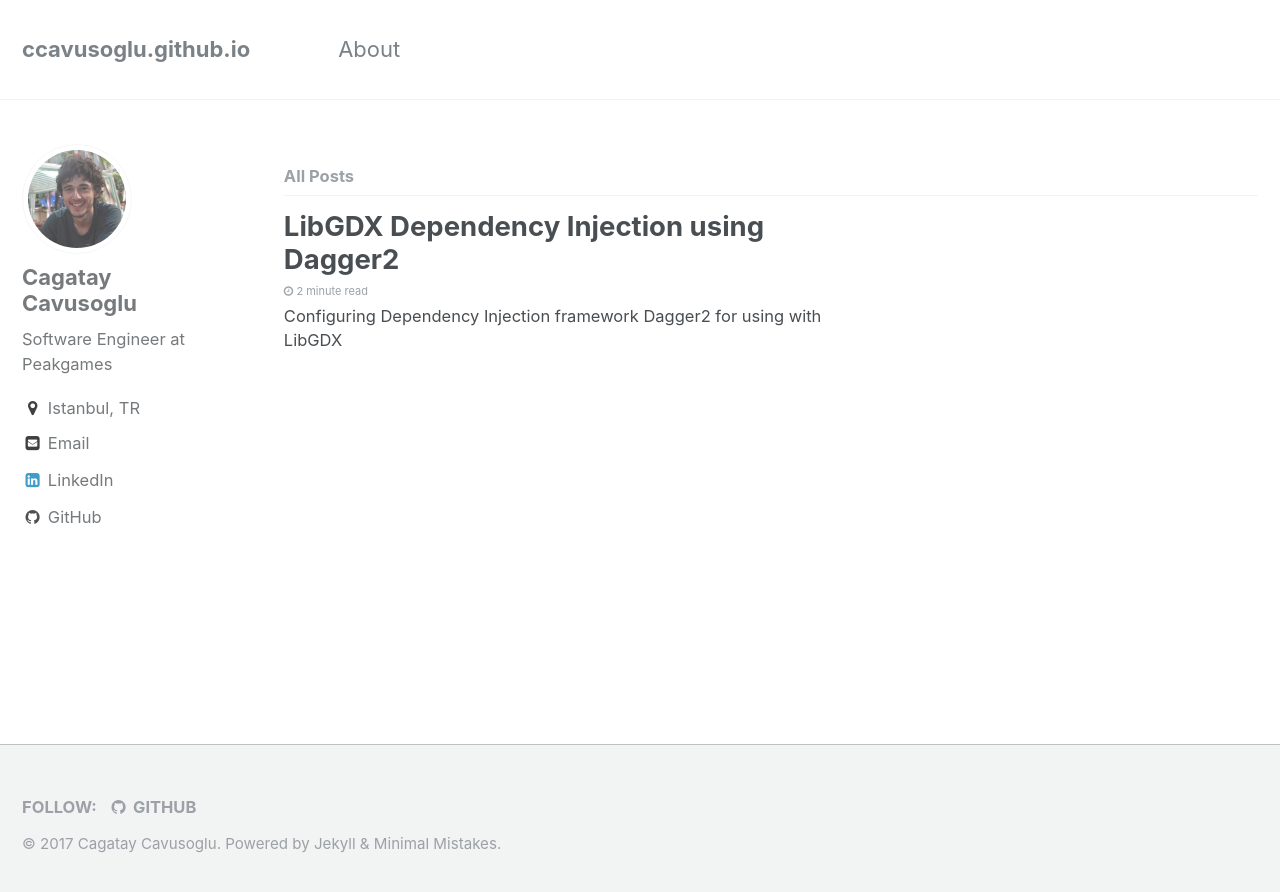
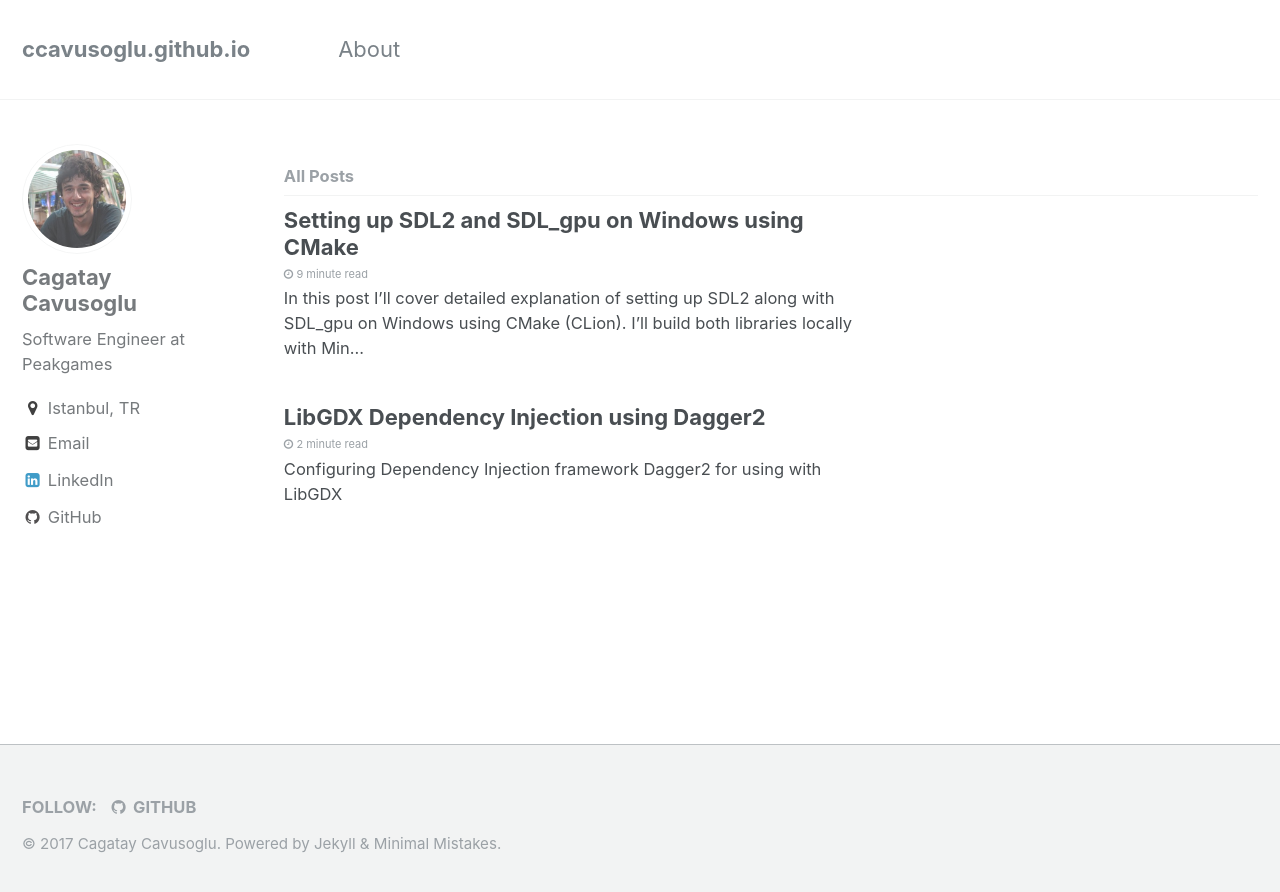
Before and after one commit to ccavusoglu/ccavusoglu.github.io, a Jekyll site: the page built from index.html, in a window 1280 px wide. Shown: the top 892 px of the page. Built offline with Jekyll 4.4.1, drawn with Linux system fonts in a browser that asks for light colours; the list of posts is cut into pages by our own code; part of the change alters nothing that is shown.

Commit message:
sdl setup post. css changes.

````diff
--- /dev/null
+++ b/_posts/2017-02-21-Setting up SDL2 and SDL_gpu on Windows using CMake.md
@@ -0,0 +1,161 @@
+---
+title: Setting up SDL2 and SDL_gpu on Windows using CMake
+layout: single
+category: posts
+tags:
+ - sdl2
+ - sdl_gpu
+ - gamedev
+ - cmake
+ - clion
+ - mingw
+published: true
+---
+
+In this post I'll cover detailed explanation of setting up SDL2 along with SDL_gpu on Windows using CMake (CLion). I'll build both libraries locally with MinGW. I plan to develop my own simple 2D game engine on top of SDL2 and document my progress periodically.
+
+There are a few guides about how to start using SDL2 for different operating systems and compilers. I thought it would be nice to add a complete guide for the people who want to use the same environment as I'm using.
+
+**SDL** (Simple Directmedia Layer) is a cross-platform library providing low level access to audio, input and graphics hardware. There are alternatives to SDL, however none of them officially support Mobile platforms.
+
+I'm going to use **CLion** on Windows. Instead of using SDL's renderer, initially, I'm planning to use **SDL_gpu** (<https://github.com/grimfang4/sdl-gpu>), a native OpenGL/OpenGLES renderer library for SDL/SDL2. Later on, I'll implement my own renderer.
+
+Although there are available debug builds for SDL2 and SDL_gpu, I couldn't find a way to attach sources on CLion for libraries compiled elsewhere. Thus I'm going to compile them and generate libraries myself. Note that, before publishing, its important to replace debug libraries with release ones, expecially with the ones provided by the library owners because they probably
+optimized them better.
+
+First, we should install necessary **MinGW** packages.
+Grab the installer from <https://sourceforge.net/projects/mingw/files/> and install the base, developer-toolkit, gcc-g++ and msys-base packages.
+
+![](../../assets/images/mingw_setup.png)
+
+Download and install **CMake**.
+<br/>
+<https://cmake.org/download/>
+
+Download **SDL2 development libraries** and source code.
+<br/>
+<http://libsdl.org/download-2.0.php>
+
+Download **SDL_gpu (SDL2_gpu for SDL2) development libraries** and source code.
+<br/>
+<https://github.com/grimfang4/sdl-gpu/releases>
+
+For both, extract the libraries and header files to the same folder for proper use (e.g. *C:/Development/Library*).
+
+Now, let's configure our **CMakeList** file.
+
+Here we have 2 choices. Either we explicitly include and link SDL2 and SDL_gpu by hardcoding the paths to CMakeList or use CMake's **find_package**. **find_package** will search and find the library files. CMake's **find** commands work by searching suffixes. If you put your libraries and header files in any folder named other than **include** or **lib** you have to add those paths explicitly to the module file.
+
+Good folks out there have already written some module files for SDL2. Get **FindSDL2.cmake** and place it in a common path (*C:/Development/CMake/modules* in this case).
+<br/>
+<https://github.com/tcbrindle/sdl2-cmake-scripts>
+
+I'll further explain the details on CMakeList file.
+
+```cmake
+set(CMAKE_VERBOSE_MAKEFILE ON)
+cmake_minimum_required(VERSION 3.6)
+project(SDL_Sandbox)
+
+set(CMAKE_CXX_STANDARD 11)
+
+# Put the FindSDL2.cmake in a folder and tell CMake to find it there
+set(CMAKE_MODULE_PATH "C:/Development/CMake/modules")
+
+# This path is used by FindSDL2 module.
+# It will find include and lib folders under this directory.
+# This is because find command doesn't include any path for Windows.
+# So it can't find anything using default paths.
+# SDL2_PATH is already expected in module file. I'm using the same variable.
+set(SDL2_PATH "C:/Development/Library")
+
+# CMake parses module files by their names. It will use FindSDL2 in this case.
+find_package(SDL2 REQUIRED)
+
+# Explicitly specify paths for SDL_gpu. It's hardcoded and ugly but easy.
+set(SDL2_GPU_LIBRARY_PATH "C:/Development/Library/lib/libSDL2_gpu.dll.a")
+set(SDL2_GPU_INCLUDE_PATH "C:/Development/Library/include/SDL2_gpu")
+
+# SDL2_INCLUDE_DIR variable set by the FindSDL2 module (if it finds directory).
+include_directories(${SDL2_INCLUDE_DIR} ${SDL2_GPU_INCLUDE_PATH})
+
+set(SOURCE_FILES src/main.cpp)
+add_executable(SDL_Sandbox ${SOURCE_FILES})
+
+# SDL2MAIN_LIBRARY is also specified within SDL2_LIBRARY by the FindSDL2 module.
+# It's needed for Windows specific main function.
+# If I don't use FindSDL2 module, I have to link it as well.
+target_link_libraries(SDL_Sandbox
+	#	${SDL2MAIN_LIBRARY}
+        ${SDL2_LIBRARY}
+        ${SDL2_GPU_LIBRARY_PATH})
+```
+
+At this point everything is ready. Fire up the CLion and create an empty project.
+
+Edit CMakeLists and run CMake by reloading changes. As we are dynamically loading SDL2 and SDL_gpu, we need to put **SDL2.dll** and **libSDL2_gpu.dll** under *Windows/system32* or our project's build directory (right near to exe).
+
+Test with a simple main.
+
+```cpp
+int main(int argc, char *argv[]) {
+    GPU_Init(1024, 768, 1);
+    return 0;
+}
+```
+
+From now on we can use SDL2 and SDL_gpu, But, we can't debug (step into) any SDL2 or SDL_gpu code. This is very annoying. I constantly step through the execution of a program to find errors faster. And if I'm going to develop something relatively big, I need this ability. First, to debug any external library, it needs to be compiled with the debug flag (-g). Debug builds provide more info about the execution and allow you to step into code. Debug libraries contain source info. They have the relative path to their sources in the debug_info section. Both SDL2 and SDL_gpu official releases include debug builds however this isn't enough. CLion has no ability to attach sources (AFAIK) to external libraries. So, I need to compile these libraries locally.
+
+### Compiling SDL2
+
+Run the **msys.bat** under *.../MinGW/msys/1.0*
+
+Extract SDL2 sources to *.../MinGW/msys/1.0/home/{USER NAME}* and cd.
+
+There are various custom options for compiling SDL2. I'm not going to use any of them and compile a bare debug library.
+
+**NOTE:** If you encounter the error below:
+
+```
+src/audio/winmm/SDL_winmm.c: In function 'DetectWaveOutDevs':
+src/audio/winmm/SDL_winmm.c:57:33: error: unknown type name 'WAVEOUTCAPS2W' DETECT_DEV_IMPL(SDL_FALSE, Out, WAVEOUTCAPS)
+```
+
+Fix it by editing the **winmm.h** file according to official change at: <https://hg.libsdl.org/SDL/rev/7e06b0e4dbe0>
+
+I could also make this via CMake-gui but this is easier in this case. Run configure then make like below.
+
+```
+./configure --prefix=/mingw CFLAGS='-g'
+make
+make install
+```
+
+Library files have been put under *.../MinGW/lib* and *build*. Grab those (don't forget the libSDL2main.dll) and put them under the common *lib* folder (*C:/Development/Library/lib/* for me).
+
+That's it. Don't forget to remove old ones.
+
+For more info about building SDL: <https://web.archive.org/web/20120820141724/http://blog.pantokrator.net/2006/08/08/setting-up-msysmingw-build-system-for-compiling-sdlopengl-applications/>
+
+### Compiling SDL_gpu
+
+Run the **msys.bat** under `.../MinGW/msys/1.0`
+
+Extract SDL_gpu sources to `.../MinGW/msys/1.0/home/{USER NAME}` and cd.
+
+Run commands below.
+
+**`After CMake, open CMakeCache.txt and ensure that SDL2 paths are set correctly.`**
+
+```
+CMake -G "MinGW Makefiles"
+mingw32-make
+```
+
+Libraries compiled and placed under *src*. Take those and place them under the common *lib* folder (*C:/Development/Library/lib/* for me).
+
+Don't forget to remove old libraries. And make sure CMake linking the new ones (may use cache). Go back to CLion and test that stepping into external library methods work.
+
+That's all. Whole process shouldn't take more than an hour. Hope this saves someone a couple of hours.
+
+**An example project is located at: <https://github.com/ccavusoglu/SDL_Sandbox>**
--- a/_sass/_archive.scss
+++ b/_sass/_archive.scss
@@ -139,7 +139,7 @@
 
     .archive__item-excerpt {
       display: block;
-      font-size: $type-size-6;
+      font-size: $type-size-7;
     }
   }
 }
--- a/_sass/_base.scss
+++ b/_sass/_base.scss
@@ -30,11 +30,11 @@ h1, h2, h3, h4, h5, h6 {
 
 h1 {
   margin-top: 0;
-  font-size: $type-size-3;
+  font-size: $type-size-4;
 }
 
 h2 {
-  font-size: $type-size-4;
+  font-size: $type-size-5;
 }
 
 h3 {
--- a/_sass/_variables.scss
+++ b/_sass/_variables.scss
@@ -42,7 +42,7 @@ $type-size-6                : 0.75em !default;   // ~12px
 $type-size-7                : 0.6875em !default; // ~11px
 $type-size-8                : 0.625em !default;  // ~10px
 
-$type-size-11               : 0.8em !default; // archive title etc.
+$type-size-11               : 0.7em !default; // archive title etc.
 
 /*
    Colors
````
Also changed, not shown: assets/images/mingw_setup.PNG (added).
